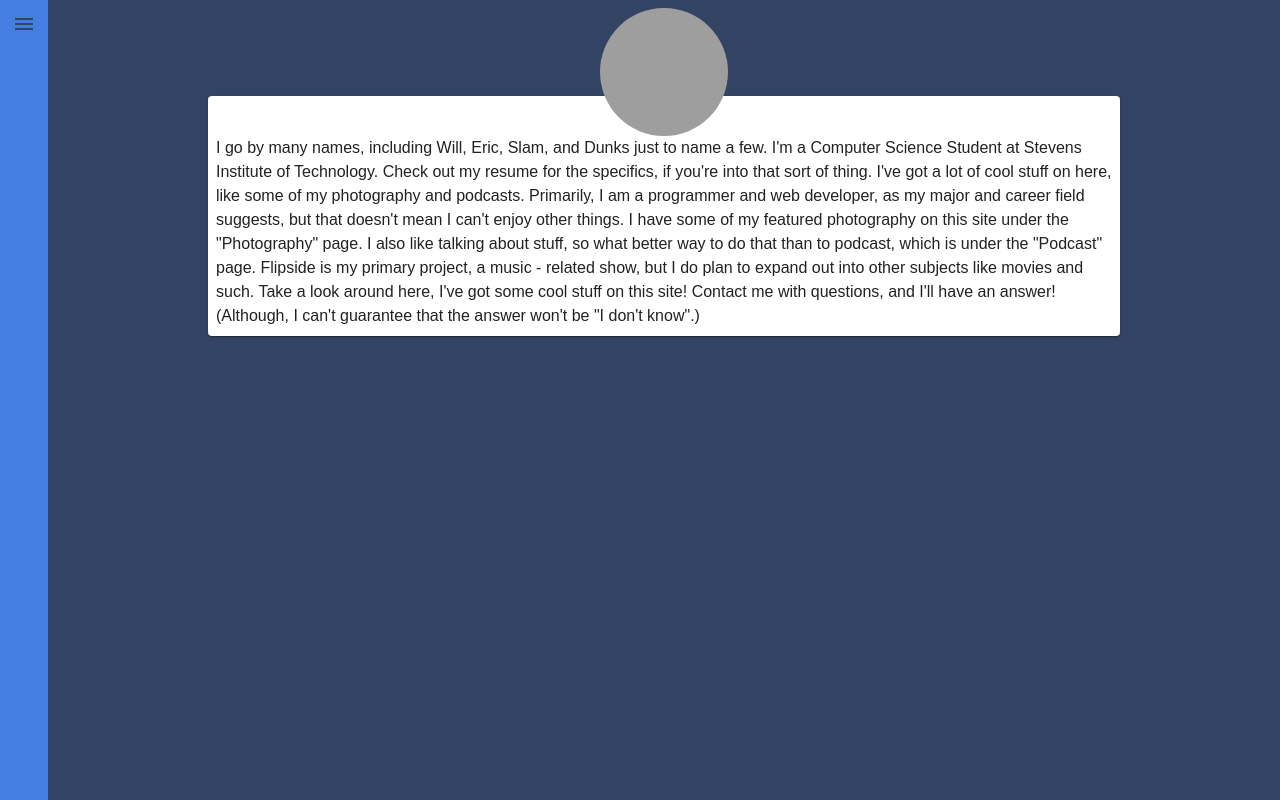
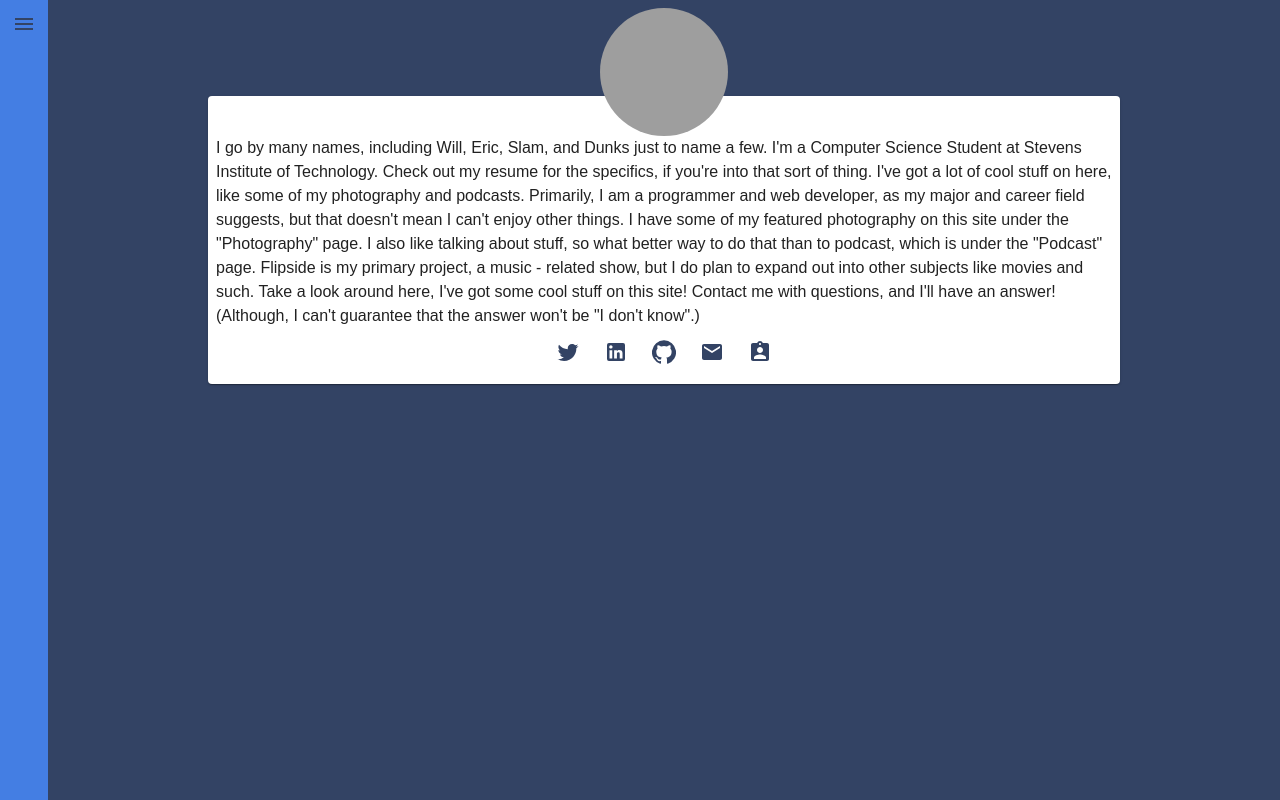
Before and after one commit to willdunk/paris.williamdunkerley.com, a React (Vite) app: page / in a window 1280 px wide. Built offline with nearby package versions, Linux system fonts and the light colour scheme; grey boxes are pictures that could not be loaded.

Commit message:
feat(Social): Add social media links to main page

```diff
--- a/src/components/Main/MainContent/index.js
+++ b/src/components/Main/MainContent/index.js
@@ -1,7 +1,7 @@
 import React from 'react';
 import {Card, Typography, Grid} from '@material-ui/core';
 import {useStyles} from './styles';
-import {MainAvatar} from '../../Main';
+import {MainAvatar, Social} from '../../Main';
 
 const copy = "I go by many names, including Will, Eric, Slam, and Dunks just to name a few. I'm a Computer Science Student at Stevens Institute of Technology. Check out my resume for the specifics, if you're into that sort of thing. I've got a lot of cool stuff on here, like some of my photography and podcasts. Primarily, I am a programmer and web developer, as my major and career field suggests, but that doesn't mean I can't enjoy other things. I have some of my featured photography on this site under the \"Photography\" page. I also like talking about stuff, so what better way to do that than to podcast, which is under the \"Podcast\" page. Flipside is my primary project, a music - related show, but I do plan to expand out into other subjects like movies and such. Take a look around here, I've got some cool stuff on this site! Contact me with questions, and I'll have an answer! (Although, I can't guarantee that the answer won't be \"I don't know\".)"
 
@@ -26,9 +26,24 @@ const MainContent = (props) => {
 				<Card
 					classes={{ root: classes.cardRoot }}
 				>
-					<Typography>
-						{copy}
-					</Typography>
+					<Grid
+						container
+						justify="center"
+					>
+						<Grid
+							item
+							xs={12}
+						>
+							<Typography>
+								{copy}
+							</Typography>
+						</Grid>
+						<Grid
+							item
+						>
+							<Social />
+						</Grid>
+					</Grid>
 				</Card>
 			</Grid>
 		</Grid>
--- /dev/null
+++ b/src/components/Main/Social/index.js
@@ -0,0 +1,48 @@
+import React from 'react';
+import {
+	Twitter as TwitterIcon,
+	LinkedIn as LinkedInIcon,
+	GitHub as GitHubIcon,
+	Email as EmailIcon,
+	AssignmentInd as ProfileIcon,
+} from '@material-ui/icons';
+import {IconButton} from '@material-ui/core';
+
+const icons = [
+	{
+		Shape: TwitterIcon,
+		link: "https://twitter.com/JGGhahaveryfun",
+	},
+	{
+		Shape: LinkedInIcon,
+		link: "https://www.linkedin.com/in/william-eric-dunkerley",
+	},
+	{
+		Shape: GitHubIcon,
+		link: "https://github.com/hahaveryfun",
+	},
+	{
+		Shape: EmailIcon,
+		link: "mailto:hahaveryfun@gmail.com",
+	},
+	{
+		Shape: ProfileIcon,
+		link: "http://data.williamdunkerley.com/Misc/DunkerleyResume.pdf",
+	},
+]
+
+const Social = (props) => {
+	return icons.map((icon, i) => {
+		const {Shape, link} = icon;
+		return (<IconButton
+			size="medium"
+			key={i}
+			color="primary"
+			href={link}
+		>
+			<Shape />
+		</IconButton>);
+	});
+};
+
+export default Social;
--- /dev/null
+++ b/src/components/Main/Social/styles.js
@@ -0,0 +1,5 @@
+import { makeStyles } from '@material-ui/core/styles';
+
+export const useStyles = makeStyles(theme => ({
+
+}));
--- a/src/components/Main/index.js
+++ b/src/components/Main/index.js
@@ -1,7 +1,9 @@
 import MainContent from './MainContent';
 import MainAvatar from './MainAvatar';
+import Social from './Social';
 
 export {
 	MainContent,
-	MainAvatar
+	MainAvatar,
+	Social,
 };
```
